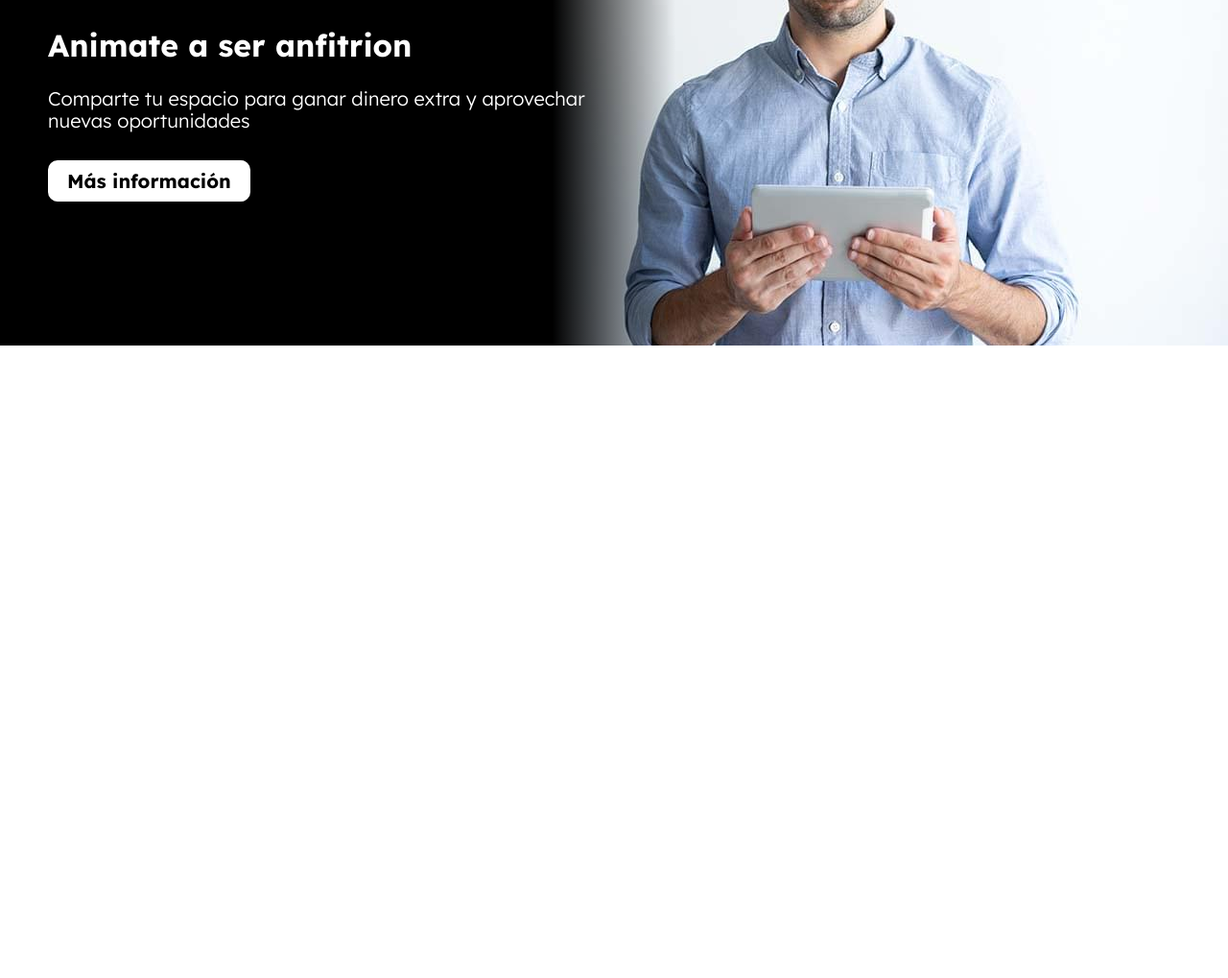
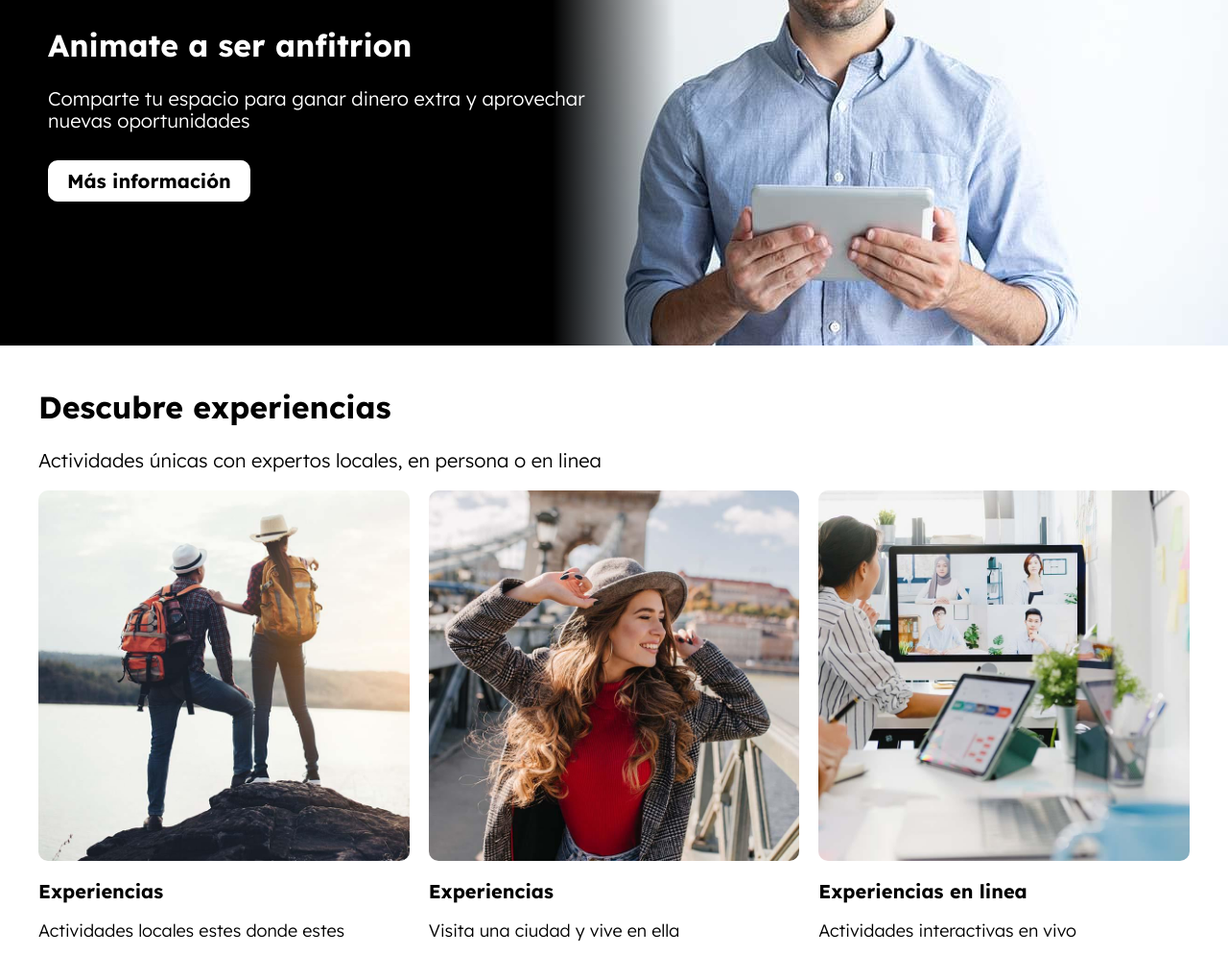
Before and after one commit to lynryunga/Airbnb, a website: page index.html in a window 1280 px wide. Shown: the part 1824-2843 px from the top of the page at 96% size. Before the commit the page ends 2184 px from the top, so only its background shows below. Drawn offline with Linux system fonts and the light colour scheme.

Commit message:
Main airbnb terminado

```diff
--- a/index.html
+++ b/index.html
@@ -179,5 +179,33 @@
             <a href="#" class="anfitrion__enlace">Más información</a>
         </div>
     </section>
+
+    <main class="experiencias contenedor seccion">
+        <h2 class="experiencias__heading">Descubre experiencias</h2>
+        <p class="experiencias__descripcion">Actividades únicas con expertos locales, en persona o en linea</p>
+
+        <div class="experiencias__listado">
+            <div class="experiencia">
+                <img src="build/img/experiencia_1.jpg" alt="experiencia" class="experiencia__imagen">
+
+                <p class="experiencia__titulo">Experiencias</p>
+                <p class="experiencia__descripcion">Actividades locales estes donde estes</p>
+            </div>
+
+            <div class="experiencia">
+                <img src="build/img/experiencia_2.jpg" alt="experiencia" class="experiencia__imagen">
+
+                <p class="experiencia__titulo">Experiencias</p>
+                <p class="experiencia__descripcion">Visita una ciudad y vive en ella</p>
+            </div>
+
+            <div class="experiencia">
+                <img src="build/img/experiencia_3.jpg" alt="experiencia" class="experiencia__imagen">
+
+                <p class="experiencia__titulo">Experiencias en linea</p>
+                <p class="experiencia__descripcion">Actividades interactivas en vivo</p>
+            </div>
+        </div>
+    </main>
 </body>
 </html>
```
Also changed, not shown: build/css/app.css, 1 other file.
